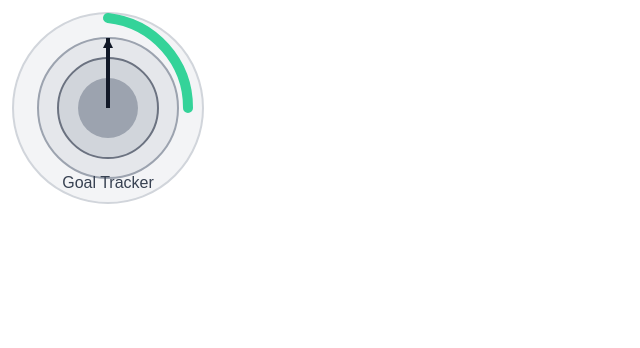
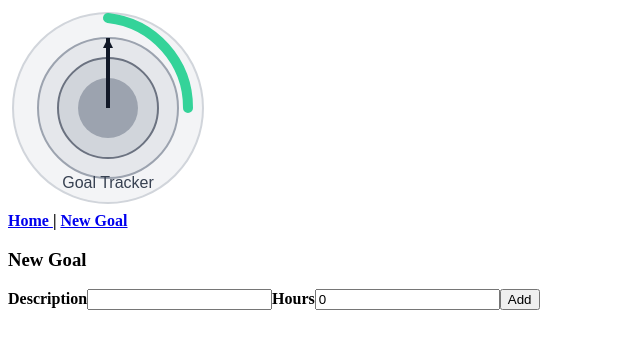
Before and after one commit to virmerson/ada-goal-app, an Angular app: page /new-goal in a window 1280 px wide. Before the commit this address led to /. Shown: the top 348 px of the page, without its empty margins (0-640 px from the left). Built offline with nearby package versions, Linux system fonts and the light colour scheme.

Commit message:
complete new goal register

```diff
--- a/db.json
+++ b/db.json
@@ -1,3 +1,29 @@
 {
-  "goals": []
+  "goals": [
+    {
+      "id": "6581",
+      "description": "tesste",
+      "hours": 10
+    },
+    {
+      "id": "2a00",
+      "description": "asasa",
+      "hours": 111
+    },
+    {
+      "id": "c4ac",
+      "description": "sdasdsad",
+      "hours": 1212
+    },
+    {
+      "id": "711b",
+      "description": "sasaassasa",
+      "hours": 90
+    },
+    {
+      "id": "9497",
+      "description": "Aprender Matemática",
+      "hours": 30
+    }
+  ]
 }
--- a/src/app/app.component.html
+++ b/src/app/app.component.html
@@ -3,6 +3,8 @@
         <img src="/assets/goal_tracker.svg"/>
     </header>
     <section class="title">
+        <a routerLink="/"> Home </a> |
+        <a routerLink="/new-goal"> New Goal </a>
         <router-outlet></router-outlet>
       </section>
 </main>
--- a/src/app/app.routes.ts
+++ b/src/app/app.routes.ts
@@ -1,6 +1,7 @@
 import { Routes } from '@angular/router';
 import { HomeComponent } from './home/home.component';
 import { DetailsComponent } from './goal-details/details.component';
+import { NewGoalComponent } from './new-goal/new-goal.component';
 
 export const routes: Routes = [
 
@@ -13,6 +14,10 @@ export const routes: Routes = [
       path: 'details/:id',
       component: DetailsComponent,
       title: 'Details Page'
+    },
+    {
+      path:'new-goal',
+      component:NewGoalComponent,
+      title: 'Add new Goal'
     }
-
 ];
--- a/src/app/goal.service.ts
+++ b/src/app/goal.service.ts
@@ -27,4 +27,17 @@ export class GoalService {
     await fetch (`${this.url}/${id}`, {method:'DELETE'})
   }
 
+  async addGoal(newGoal:Goal){
+    await fetch (
+      `${this.url}`,
+        {
+          method:'POST',
+          headers:{'Content-type':'application/json'},
+          body:JSON.stringify(newGoal)
+        }
+
+      )
+  }
+
+
 }
--- a/src/app/goal.ts
+++ b/src/app/goal.ts
@@ -1,5 +1,5 @@
 export interface Goal {
-  id:string;
+  id?:string;
   description:string;
   hours:number;
 }
--- a/src/app/goal/goal.component.ts
+++ b/src/app/goal/goal.component.ts
@@ -1,6 +1,6 @@
 import { Component, Input, Output, EventEmitter } from '@angular/core';
 import { Goal } from '../goal';
-import { RouterModule, Router} from '@angular/router';
+import { RouterModule, Router } from '@angular/router';
 import { GoalService } from '../goal.service';
 
 
@@ -11,20 +11,22 @@ import { GoalService } from '../goal.service';
   styleUrl: './goal.component.css'
 })
 export class GoalComponent {
-  @Input() goal!:Goal;  //non-null assertion operator
+  @Input() goal!: Goal;  //non-null assertion operator
   @Output() goalDeleted = new EventEmitter<string>();
-  constructor(private router:Router, private goalService:GoalService){
+  constructor(private router: Router, private goalService: GoalService) {
 
   }
 
-  seeDetails(){
+  seeDetails() {
     console.log('Calling by method!')
     this.router.navigate(['details', this.goal.id])
   }
 
-  deleteGoal(){
-    this.goalService.delete(this.goal.id).then( ()=>{
-       this.goalDeleted.emit (this.goal.id)
-    })
+  deleteGoal() {
+    if (this.goal.id) {
+      this.goalService.delete(this.goal.id).then(() => {
+        this.goalDeleted.emit(this.goal.id)
+      })
+    }
   }
 }
--- a/src/app/home/home.component.ts
+++ b/src/app/home/home.component.ts
@@ -21,6 +21,6 @@ export class HomeComponent {
   }
 
   onGoalDeleted(goalId:string){
-    this.goalList = this.goalList.filter( (goal)=>{ goal.id!=goalId } )
+    this.goalList = this.goalList.filter( (goal)=> goal.id!=goalId)
   }
 }
--- /dev/null
+++ b/src/app/new-goal/new-goal.component.html
@@ -0,0 +1,16 @@
+<section>
+  <h1> New Goal </h1>
+  <form [formGroup]="newGoalForm" (submit)="submitGoal()">
+        <label for="description">Description</label>
+        <input id="description" formControlName='description'/>
+
+        <label for="hours">Hours</label>
+        <input id="hours" type="number" formControlName='hours'>
+
+        <button type="submit"> Add </button>
+
+        <div>
+          {{notification}}
+        </div>
+  </form>
+</section>
--- /dev/null
+++ b/src/app/new-goal/new-goal.component.ts
@@ -0,0 +1,40 @@
+import { Component, inject } from '@angular/core';
+import { GoalService } from '../goal.service';
+import {FormControl, FormGroup, ReactiveFormsModule} from '@angular/forms';
+
+@Component({
+  selector: 'app-new-goal',
+  imports: [ReactiveFormsModule],
+  templateUrl: './new-goal.component.html',
+  styleUrl: './new-goal.component.css'
+})
+export class NewGoalComponent {
+  goalService: GoalService =  inject(GoalService);
+  notification: string | null = null;
+
+  newGoalForm = new FormGroup({
+    description: new FormControl(''),
+    hours: new FormControl(0)
+  })
+
+  submitGoal(){
+
+    const newGoal = {
+      description : this.newGoalForm.value.description ??'',
+      hours: this.newGoalForm.value.hours ?? 0
+    }
+    this.goalService.addGoal(newGoal).then(()=>{
+
+      this.newGoalForm.reset();
+
+      this.notification = 'Goal added successfully'
+
+      setTimeout( ()=>{
+        this.notification = null
+      }, 3000)
+
+    })
+
+  }
+
+}
```
Also changed, not shown: src/app/new-goal/new-goal.component.css (added), 1 other file (tests, documents, lock files or other folders).
